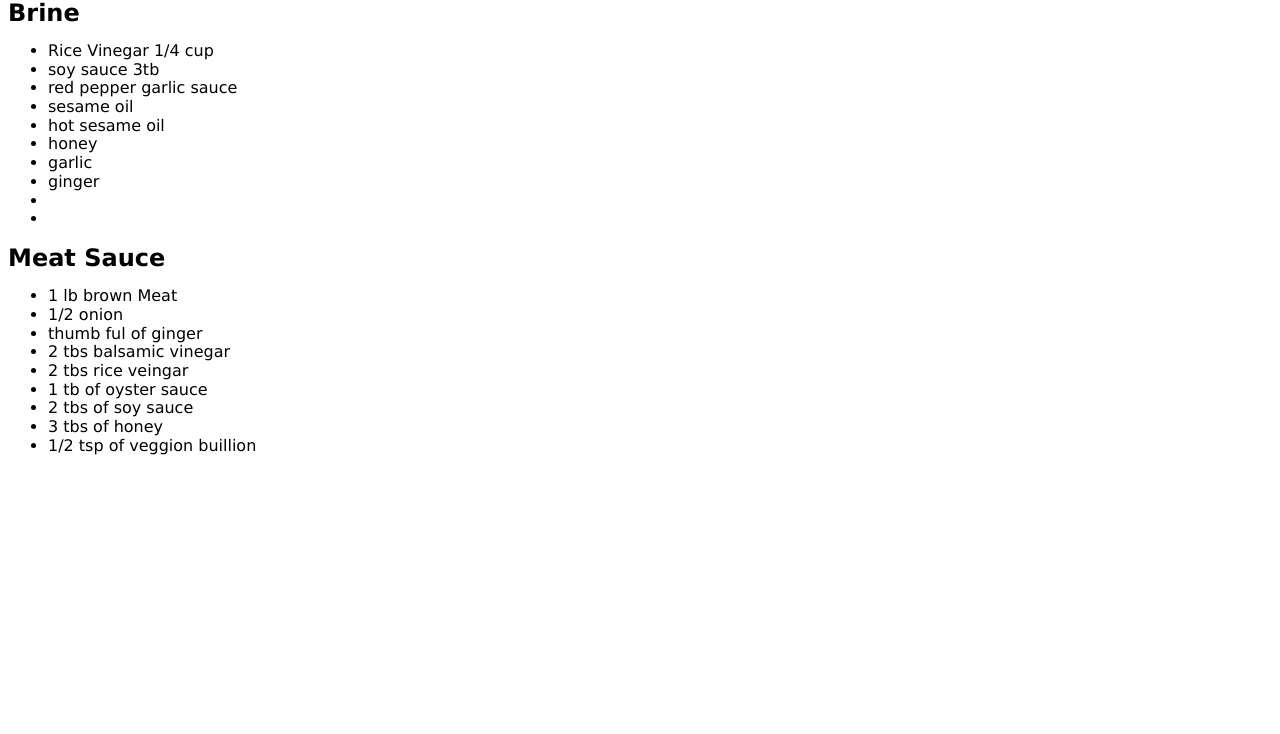
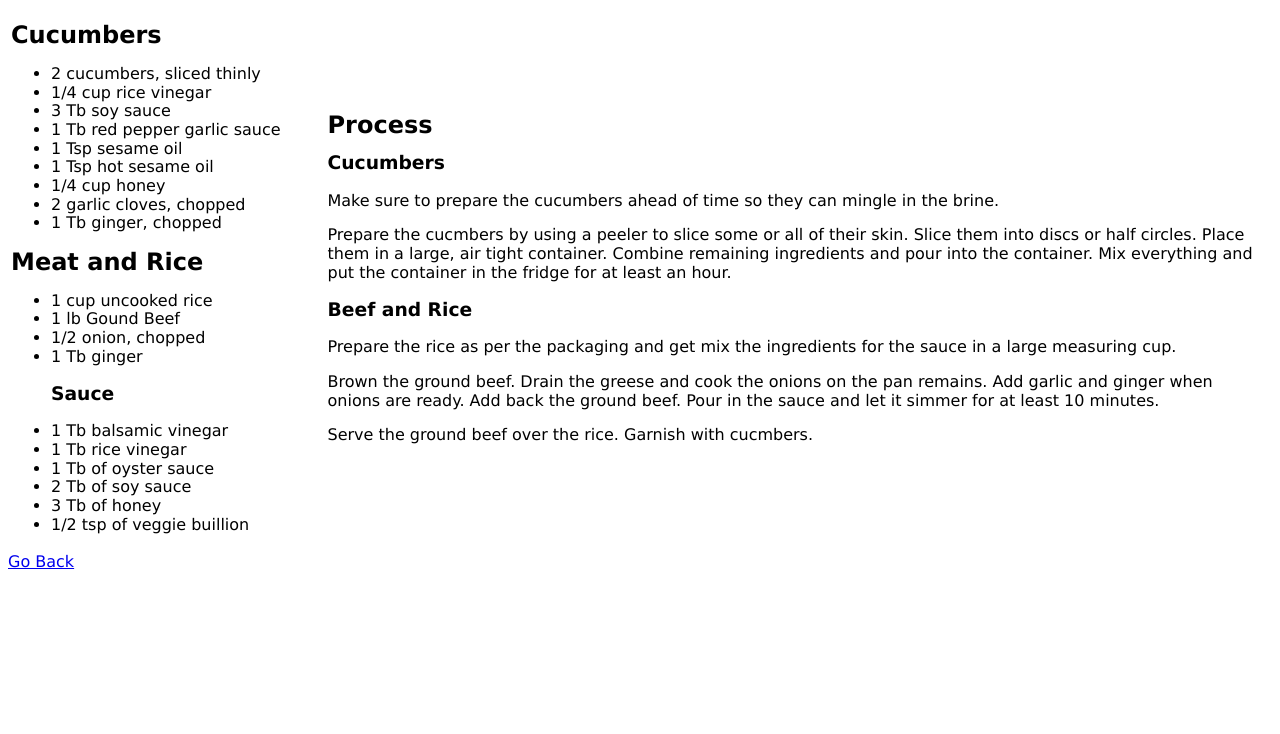
Before and after one commit to RinkM/Odin1-Recipes, a plain HTML site: page recipes/koreanbeef.html in a window 1280 px wide. Shown: the part 66-800 px from the top of the page. Drawn offline with Linux system fonts and the light colour scheme; a web font is replaced by a local one.

Commit message:
First Draft Complete

```diff
--- a/recipes/koreanbeef.html
+++ b/recipes/koreanbeef.html
@@ -1,6 +1,9 @@
 <!DOCTYPE html>
 <html lang = "en">
 <head>
+    <link rel="preconnect" href="https://fonts.googleapis.com">
+    <link rel="preconnect" href="https://fonts.gstatic.com" crossorigin>
+    <link href="https://fonts.googleapis.com/css2?family=Nova+Round&family=Nova+Slim&display=swap" rel="stylesheet">
     <meta charset = 'utf-8'>
     <title>Korean Beef Bowl</title>
     <link rel="stylesheet" href="css\style.css">
@@ -9,38 +12,62 @@
 
 
 <body>
+    <h1 class = 'title'>Korean Beef Bowl with Pickeled Cucumbers</h1>
 
+    <div class = "recipe-wrapper">
+    <table>
+        <tr>
+            <td style = 'width:25%'>
+                <div class = 'ingredients'>
+                    <h2>Cucumbers</h2>
+                    <ul>
+                        <li>2 cucumbers, sliced thinly</li>
+                        <li>1/4 cup rice vinegar</li>
+                        <li>3 Tb soy sauce</li>
+                        <li>1 Tb red pepper garlic sauce</li>
+                        <li>1 Tsp sesame oil</li>
+                        <li>1 Tsp hot sesame oil</li>
+                        <li>1/4 cup honey</li>
+                        <li>2 garlic cloves, chopped</li>
+                        <li>1 Tb ginger, chopped</li>
+                    </ul>
+                    <h2>Meat and Rice</h2>
+                    <ul>
+                        <li>1 cup uncooked rice</li>
+                        <li>1 lb Gound Beef</li>
+                        <li>1/2 onion, chopped</li>
+                        <li>1 Tb ginger</li>
 
-<h1>Korean Beef Bowl with Cucumbers</h1>
+                        <h3>Sauce</h3>
+                        <li>1 Tb balsamic vinegar</li>
+                        <li>1 Tb rice vinegar</li>
+                        <li>1 Tb of oyster sauce</li>
+                        <li>2 Tb of soy sauce</li>
+                        <li>3 Tb of honey</li>
+                        <li>1/2 tsp of veggie buillion</li>
+                    </ul>
+                </div>
 
-<h2>Brine</h2>
-<ul>
-    <li>Rice Vinegar    1/4 cup</li>
-    <li>soy sauce      3tb </li>
-    <li>red pepper garlic sauce</li>
-    <li>sesame oil</li>
-    <li>hot sesame oil</li>
-    <li>honey</li>
-    <li>garlic</li>
-    <li>ginger</li>
-    <li></li>
-    <li></li>
-</ul>
-<h2>Meat Sauce</h2>
-<ul>
-    <li>1 lb brown Meat</li>
-    <li>1/2 onion</li>
-    <li>thumb ful of ginger</li>
-    <li>2 tbs balsamic vinegar</li>
-    <li>2 tbs rice veingar</li>
-    <li>1 tb of oyster sauce</li>
-    <li>2 tbs of soy sauce</li>
-    <li>3 tbs of honey</li>
-    <li>1/2 tsp of veggion buillion</li>
+            </td>
+            <td>
+                <div class = 'process'>
+                    <h2>Process</h2>
+                    <h3>Cucumbers</h3>
+                    <p>Make sure to prepare the cucumbers ahead of time so they can mingle in the brine.</p>
+                    <p>Prepare the cucmbers by using a peeler to slice some or all of their skin. Slice them into discs or half circles. Place them in a large, air tight container. Combine remaining ingredients and pour into the container. Mix everything and put the container in the fridge for at least an hour.</p>
+
+                    <h3>Beef and Rice</h3>
+                    <p>Prepare the rice as per the packaging and get mix the ingredients for the sauce in a large measuring cup.</p>
+                    <p>Brown the ground beef.  Drain the greese and cook the onions on the pan remains. Add garlic and ginger when onions are ready.  Add back the ground beef. Pour in the sauce and let it simmer for at least 10 minutes.</p>
+                    <p>Serve the ground beef over the rice. Garnish with cucmbers.</p>
+                </div>
+            </td>
+        </tr>
+    </table>
 
 
 
-
-
+    <a href = "index.html">Go Back</a>
+</div>
 </body>
 </html>
```
